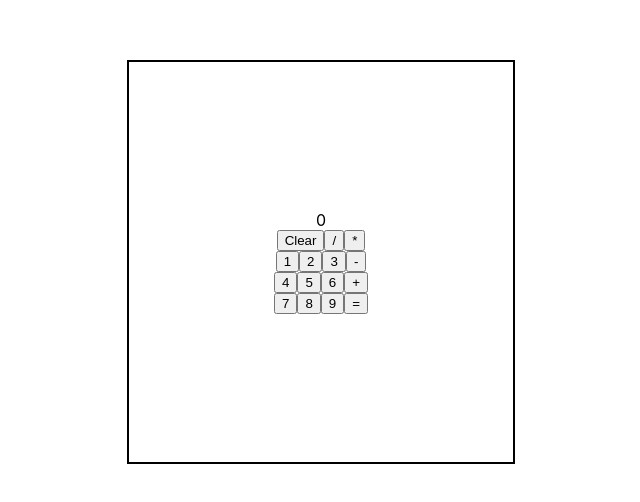
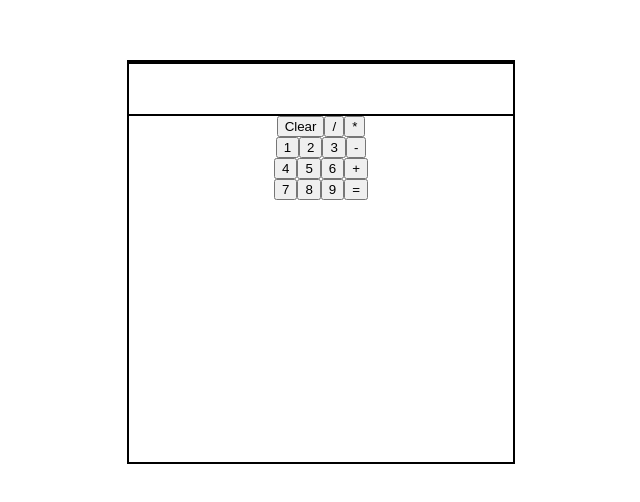
Before and after one commit to KianMouton/react-calculator, a React (Create React App) app: page / in a window 1280 px wide. Shown: the part 138-640 px from the top of the page, without its empty margins (319-959 px from the left). Built offline with nearby package versions, Linux system fonts and the light colour scheme.

Commit message:
added some logic for the input element

```diff
--- a/src/App.css
+++ b/src/App.css
@@ -11,11 +11,18 @@
 .calculator {
   display: flex;
   flex-direction: column;
-  justify-content: center;
   align-items: center;
   width: 30vw;
   height: 50vh;
   border: 2px solid black;
+}
+
+#display {
+  display: flex;
+  justify-content :end;
+  border: 2px solid black;
+  width: 100%;
+  height: 50px;
 }
 
 .buttons {
--- a/src/App.js
+++ b/src/App.js
@@ -1,21 +1,37 @@
-import { React } from "react";
+import { React, useState } from "react";
 import './App.css';
 
 function App() {
+
+  const [ input, setInput ] = useState("");
+
+  const output = document.getElementById("output");
+
+  const handleClear = () => {
+    output.textContent = "";
+  }
+
+  const handleNumber = (event) => {
+    const value = event.target.textContent;
+    output.textContent += value;
+    setInput(output.textContent);
+    console.log(value);
+  }
+
   return (
     <div className="App">
       <div className="calculator">
         <div id="display">
-          0
+          <p id="output">{input}</p>
         </div>
         <div className="buttons">
           <div className="cal-col">
-            <button id="clear">Clear</button>
+            <button onClick={handleClear} id="clear">Clear</button>
             <button id="divide">/</button>
             <button id="multiply">*</button>
           </div>
           <div class="cal-col">
-            <button id="1">1</button>
+            <button onClick={handleNumber} id="1">1</button>
             <button id="2">2</button>
             <button id="3">3</button>
             <button id="subtract">-</button>
```
